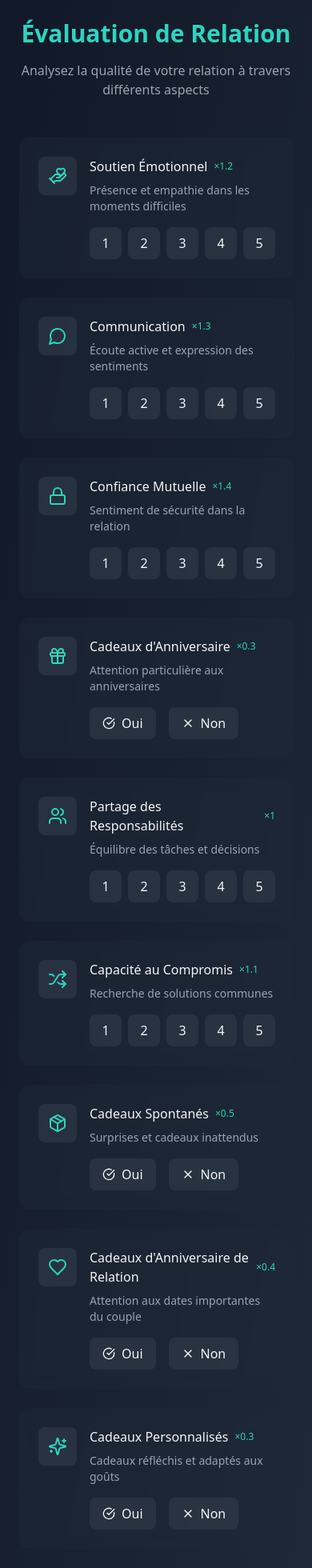
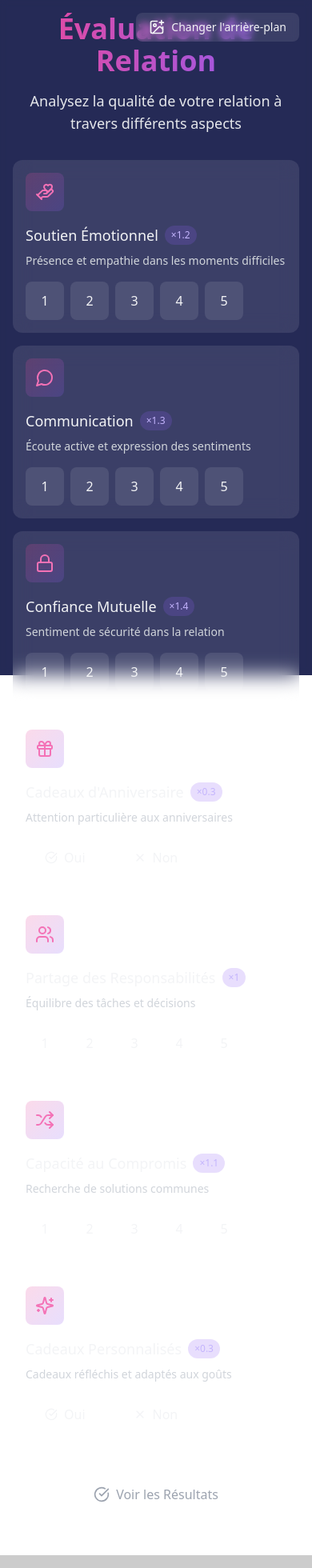
Before and after one commit to kevinkenfack/recap-relation, a React (Vite) app: page / in a window 390 px wide. Shown: the top 1960 px of the page at 80% size. Built offline with nearby package versions, Linux system fonts and the light colour scheme; the HTML template or start-up script is replaced by a standard one.

Commit message:
first commit

```diff
--- a/src/components/RelationshipAssessmentTool.jsx
+++ b/src/components/RelationshipAssessmentTool.jsx
@@ -2,12 +2,23 @@ import React, { useState } from 'react';
 import {
   Heart, MessageCircle, Users, HandHeart,
   Lock, Shuffle, Gift, CheckCircle, X,
-  GiftIcon, Package, Sparkles
+  Package, Sparkles, ImagePlus
 } from 'lucide-react';
 
 const RelationshipAssessmentTool = () => {
+  // Le reste du code reste identique, je change juste ImageIcon par ImagePlus
   const [notes, setNotes] = useState({});
   const [showResults, setShowResults] = useState(false);
+  const [backgroundImage, setBackgroundImage] = useState('');
+
+  const handleImageChange = (e) => {
+    const file = e.target.files[0];
+    if (file) {
+      const reader = new FileReader();
+      reader.onload = (e) => setBackgroundImage(e.target.result);
+      reader.readAsDataURL(file);
+    }
+  };
 
   const ratingDescriptions = {
     0: "Non évalué",
@@ -68,22 +79,6 @@ const RelationshipAssessmentTool = () => {
       type: "rating"
     },
     {
-      key: "spontaneousGifts",
-      label: "Cadeaux Spontanés",
-      icon: <Package />,
-      description: "Surprises et cadeaux inattendus",
-      weight: 0.5,
-      type: "boolean"
-    },
-    {
-      key: "anniversaryGifts",
-      label: "Cadeaux d'Anniversaire de Relation",
-      icon: <Heart />,
-      description: "Attention aux dates importantes du couple",
-      weight: 0.4,
-      type: "boolean"
-    },
-    {
       key: "thoughtfulGifts",
       label: "Cadeaux Personnalisés",
       icon: <Sparkles />,
@@ -131,57 +126,84 @@ const RelationshipAssessmentTool = () => {
   };
 
   return (
-    <div className="min-h-screen bg-gradient-to-br from-gray-900 to-gray-800 text-gray-100 flex flex-col">
-      <div className="flex-grow">
-        <div className="max-w-4xl mx-auto p-6">
-          <header className="text-center mb-12">
-            <h1 className="text-3xl font-bold mb-4 text-teal-400">Évaluation de Relation</h1>
-            <p className="text-gray-400">Analysez la qualité de votre relation à travers différents aspects</p>
+    <div className="min-h-screen relative text-gray-100 flex flex-col">
+      {/* Background with overlay */}
+      <div
+        className="fixed inset-0 bg-cover bg-center bg-no-repeat"
+        style={{
+          backgroundImage: backgroundImage ? `url(${backgroundImage})` : 'none',
+          backgroundColor: backgroundImage ? 'transparent' : '#1e293b'
+        }}
+      >
+        <div className="absolute inset-0 bg-indigo-900/40 backdrop-blur-sm"></div>
+      </div>
+
+      {/* Image upload button - Changed ImageIcon to ImagePlus */}
+      <label className="absolute top-4 right-4 cursor-pointer z-10">
+        <div className="flex items-center gap-2 bg-white/10 hover:bg-white/20 transition-all rounded-lg px-4 py-2 backdrop-blur-sm">
+          <ImagePlus className="w-5 h-5" />
+          <span className="text-sm">Changer l'arrière-plan</span>
+        </div>
+        <input
+          type="file"
+          accept="image/*"
+          onChange={handleImageChange}
+          className="hidden"
+        />
+      </label>
+
+      <div className="relative flex-grow">
+        <div className="max-w-4xl mx-auto p-4 md:p-6">
+          <header className="text-center mb-8 md:mb-12">
+            <h1 className="text-4xl md:text-5xl font-bold mb-4 bg-clip-text text-transparent bg-gradient-to-r from-pink-500 to-violet-500">
+              Évaluation de Relation
+            </h1>
+            <p className="text-lg text-gray-200">Analysez la qualité de votre relation à travers différents aspects</p>
           </header>
 
-          <div className="grid gap-6">
+          <div className="grid gap-4 md:gap-6">
             {allCriteria.map((criteria) => (
               <div key={criteria.key}
-                   className="bg-gray-800/50 backdrop-blur rounded-xl p-6 transition-all hover:bg-gray-800/70">
-                <div className="flex items-start gap-4">
-                  <div className="p-3 bg-gray-700/50 rounded-lg text-teal-400">
+                   className="bg-white/10 backdrop-blur-md rounded-xl p-4 md:p-6 transition-all hover:bg-white/15">
+                <div className="flex flex-col md:flex-row md:items-start gap-4">
+                  <div className="p-3 bg-gradient-to-br from-pink-500/20 to-violet-500/20 rounded-lg text-pink-400 self-start">
                     {criteria.icon}
                   </div>
 
                   <div className="flex-grow">
                     <div className="flex items-center gap-2 mb-2">
-                      <h3 className="font-medium">{criteria.label}</h3>
-                      <span className="text-xs text-teal-400">×{criteria.weight}</span>
+                      <h3 className="font-medium text-lg">{criteria.label}</h3>
+                      <span className="text-xs px-2 py-1 rounded-full bg-violet-500/20 text-violet-300">×{criteria.weight}</span>
                     </div>
-                    <p className="text-sm text-gray-400 mb-4">{criteria.description}</p>
+                    <p className="text-sm text-gray-300 mb-4">{criteria.description}</p>
 
                     {criteria.type === "rating" ? (
-                      <div className="flex gap-2">
+                      <div className="flex flex-wrap gap-2">
                         {[1, 2, 3, 4, 5].map((value) => (
                           <button
                             key={value}
                             onClick={() => handleChange(criteria.key, value)}
-                            className={`w-10 h-10 rounded-lg flex items-center justify-center transition-all
+                            className={`w-12 h-12 rounded-lg flex items-center justify-center transition-all
                               ${notes[criteria.key] === value
-                                ? 'bg-teal-500 text-white'
-                                : 'bg-gray-700/50 hover:bg-gray-700'}`}
+                                ? 'bg-gradient-to-r from-pink-500 to-violet-500 text-white'
+                                : 'bg-white/10 hover:bg-white/20'}`}
                           >
                             {value}
                           </button>
                         ))}
                       </div>
                     ) : (
-                      <div className="flex gap-4">
+                      <div className="flex flex-wrap gap-3">
                         {[true, false].map((value) => (
                           <button
                             key={value.toString()}
                             onClick={() => handleChange(criteria.key, value)}
-                            className={`px-4 py-2 rounded-lg flex items-center gap-2 transition-all
+                            className={`px-6 py-3 rounded-lg flex items-center gap-2 transition-all
                               ${notes[criteria.key] === value
                                 ? value
-                                  ? 'bg-teal-500 text-white'
-                                  : 'bg-red-500 text-white'
-                                : 'bg-gray-700/50 hover:bg-gray-700'}`}
+                                  ? 'bg-gradient-to-r from-pink-500 to-violet-500 text-white'
+                                  : 'bg-gray-500/50 text-white'
+                                : 'bg-white/10 hover:bg-white/20'}`}
                           >
                             {value ? <CheckCircle className="w-4 h-4" /> : <X className="w-4 h-4" />}
                             {value ? 'Oui' : 'Non'}
@@ -199,8 +221,8 @@ const RelationshipAssessmentTool = () => {
             onClick={() => canShowResults() && setShowResults(true)}
             className={`w-full mt-8 p-4 rounded-xl font-medium transition-all flex items-center justify-center gap-2
               ${canShowResults()
-                ? 'bg-teal-500 hover:bg-teal-600 text-white'
-                : 'bg-gray-700 text-gray-400 cursor-not-allowed'}`}
+                ? 'bg-gradient-to-r from-pink-500 to-violet-500 hover:from-pink-600 hover:to-violet-600 text-white'
+                : 'bg-white/10 text-gray-400 cursor-not-allowed'}`}
           >
             <CheckCircle className="w-5 h-5" />
             Voir les Résultats
@@ -208,27 +230,30 @@ const RelationshipAssessmentTool = () => {
         </div>
       </div>
 
-      <footer className="bg-gray-900/80 backdrop-blur-sm mt-8 py-4 text-center text-gray-400">
+      <footer className="relative bg-black/20 backdrop-blur-sm mt-8 py-6 text-center text-gray-300">
         <p className="text-sm">
           © {new Date().getFullYear()} Outil d'Évaluation de Relation. Tous droits réservés.
         </p>
       </footer>
 
       {showResults && (
-        <div className="fixed inset-0 bg-black/80 backdrop-blur-sm flex items-center justify-center p-6 z-50">
-          <div className="bg-gray-900 rounded-2xl max-w-md w-full p-8 relative">
+        <div className="fixed inset-0 bg-black/70 backdrop-blur-md flex items-center justify-center p-4 z-50">
+          <div className="bg-gradient-to-br from-gray-900/90 to-gray-800/90 backdrop-blur-lg rounded-2xl max-w-md w-full p-8 relative">
             <button
               onClick={() => setShowResults(false)}
-              className="absolute top-4 right-4 text-gray-400 hover:text-white"
+              className="absolute top-4 right-4 text-gray-400 hover:text-white transition-colors"
             >
               <X className="w-6 h-6" />
             </button>
 
             <div className="text-center">
-              <Heart className="w-16 h-16 text-teal-400 mx-auto mb-6" />
+              <div className="relative w-24 h-24 mx-auto mb-6">
+                <div className="absolute inset-0 bg-gradient-to-r from-pink-500 to-violet-500 rounded-full animate-pulse"></div>
+                <Heart className="w-16 h-16 absolute inset-0 m-auto text-white" />
+              </div>
 
               <div className="mb-8">
-                <div className="text-6xl font-bold text-teal-400 mb-2">
+                <div className="text-6xl font-bold bg-gradient-to-r from-pink-500 to-violet-500 bg-clip-text text-transparent mb-2">
                   {calculateScore()}
                 </div>
                 <div className="text-xl text-gray-200">
@@ -236,7 +261,7 @@ const RelationshipAssessmentTool = () => {
                 </div>
               </div>
 
-              <div className="text-sm text-gray-400">
+              <div className="text-sm text-gray-300 bg-white/5 rounded-lg p-4">
                 <p>Cette évaluation prend en compte tous les aspects de votre relation,
                    pondérés selon leur importance relative pour une relation équilibrée.</p>
               </div>
```
